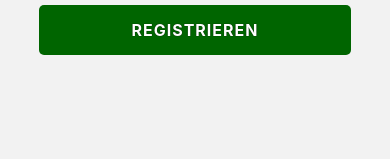
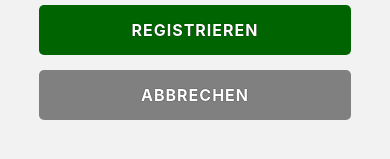
Before and after one commit to coderanian/uni_android_app_fe, a React Native app: screen /Register in a window 390 px wide. Shown: the part 435-594 px from the top of the page. Built offline with nearby package versions, Linux system fonts and the light colour scheme.

Commit message:
add cancel button

```diff
--- a/assets/styles/commonStyles.js
+++ b/assets/styles/commonStyles.js
@@ -134,8 +134,14 @@ export const authentificationStyles = StyleSheet.create({
     },
     button: {
         width: '100%',
-        // backgroundColor: 'grey',
         backgroundColor: '#006500',
+        padding: 15,
+        borderRadius: 5,
+        marginBottom: "5%"
+    },
+    buttonSecondary: {
+        width: '100%',
+        backgroundColor: 'grey',
         padding: 15,
         borderRadius: 5,
         marginBottom: "5%"
--- a/screens/authentification/ForgotPasswordScreen.jsx
+++ b/screens/authentification/ForgotPasswordScreen.jsx
@@ -19,6 +19,12 @@ const ForgotPasswordScreen = ({navigation}) => {
       Alert.alert("Fehler", "Bitte überprüfe deine Eingaben!");
     }
   }
+
+    const cancel = () => {
+        navigation.navigate({
+            name: "Log-In"
+        })
+    }
   return (
     <View style={authentificationStyles.container}>
       <Text style={authentificationStyles.header}>Passwort vergessen</Text>
@@ -36,6 +42,12 @@ const ForgotPasswordScreen = ({navigation}) => {
       >
         <Text style={authentificationStyles.buttonText}>Passwort wiederherstellen</Text>
       </TouchableOpacity>
+        <TouchableOpacity
+            style={authentificationStyles.buttonSecondary}
+            onPress={cancel}
+        >
+            <Text style={authentificationStyles.buttonText}>Abbrechen</Text>
+        </TouchableOpacity>
     </View>
   )
 }
--- a/screens/authentification/RegisterScreen.jsx
+++ b/screens/authentification/RegisterScreen.jsx
@@ -16,7 +16,6 @@ const RegisterScreen = ({navigation}) => {
     const [isChecked, setChecked] = useState(false);
     const {onLogin, onRegister} = useAuth();
     const register = async () => {
-        console.log(username, email, password, isChecked)
         if (!username || !email || !password || !isChecked) {
             Alert.alert("Fehler", "Bitte überprüfe deine Eingaben!");
         } else {
@@ -38,6 +37,11 @@ const RegisterScreen = ({navigation}) => {
                 name: "Log-In",
             });
         }
+    }
+    const cancelRegistration = () => {
+        navigation.navigate({
+            name: "Log-In"
+        })
     }
 
     return (
@@ -72,6 +76,12 @@ const RegisterScreen = ({navigation}) => {
             >
                 <Text style={authentificationStyles.buttonText}>Registrieren</Text>
             </TouchableOpacity>
+            <TouchableOpacity
+                style={authentificationStyles.buttonSecondary}
+                onPress={cancelRegistration}
+            >
+                <Text style={authentificationStyles.buttonText}>Abbrechen</Text>
+            </TouchableOpacity>
         </View>
     )
 }
```
